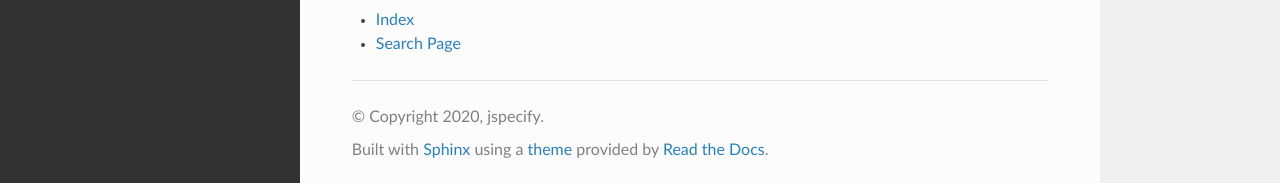
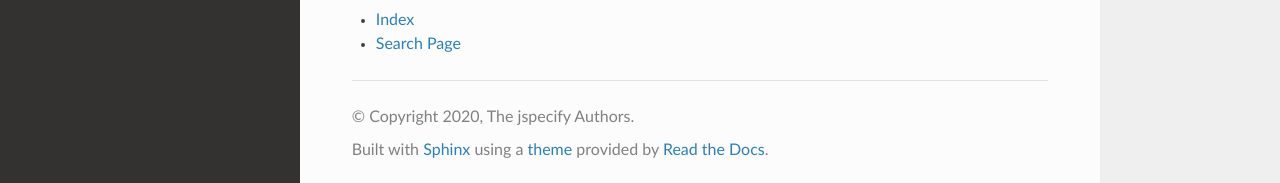
Before and after one commit to jspecify/jspecify, a Sphinx documentation site: the page built from docs/index.rst, in a window 1280 px wide and 900 px high, scrolled down 828 px. Shown: the part 714-897 px from the top of the window. Built offline with Sphinx 7.4.7 and the Read the Docs theme 2.0.0, drawn with Linux system fonts in a browser that asks for light colours.

Commit message:
Set copyright author in docs to "The jspecify Authors"

```diff
--- a/docs/conf.py
+++ b/docs/conf.py
@@ -47,7 +47,7 @@ master_doc = 'index'
 
 # General information about the project.
 project = 'jspecify'
-copyright = '2020, jspecify'
+copyright = '2020, The jspecify Authors'
 author = 'jspecify'
 
 # The version info for the project you're documenting, acts as replacement for
```
